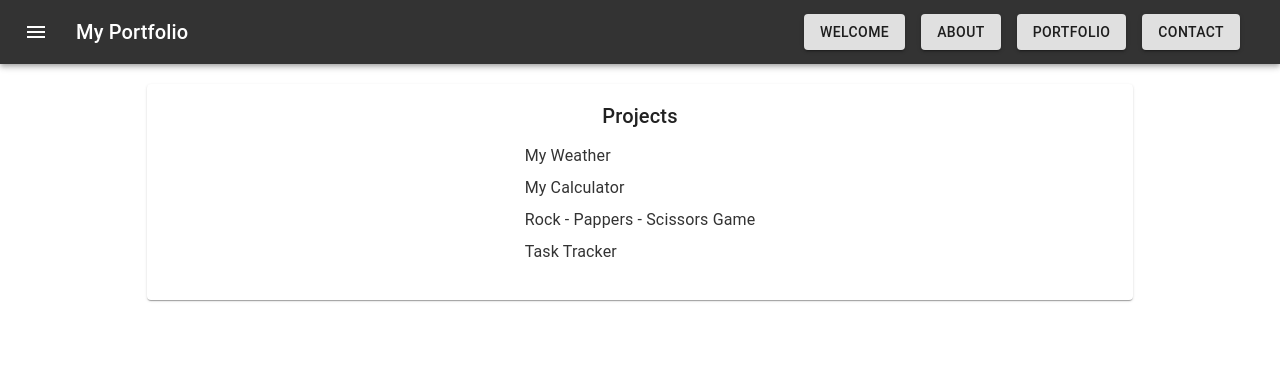
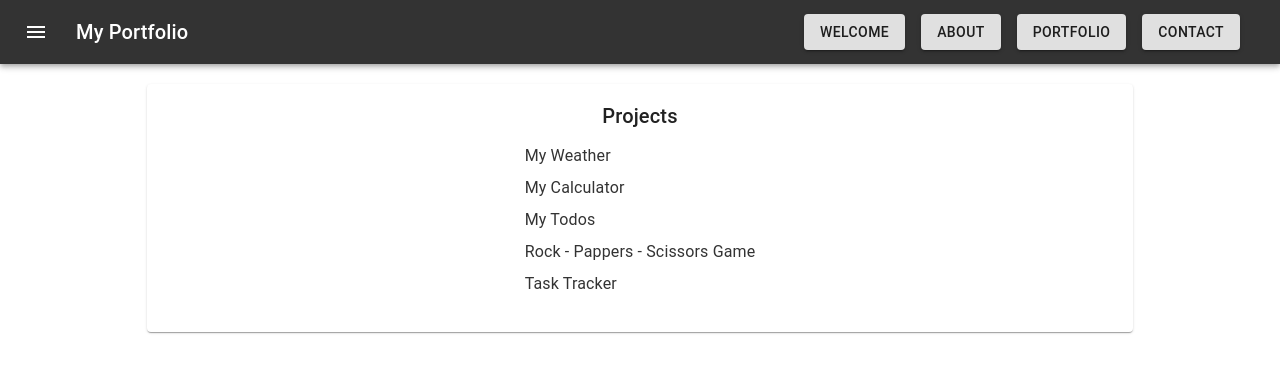
Before and after one commit to jlameiro87/portfolio, a React (Create React App) app: page /portfolio in a window 1280 px wide. Shown: the top 372 px of the page. Built offline with nearby package versions, Linux system fonts and the light colour scheme.

Commit message:
Update projects

```diff
--- a/src/components/Portfolio.js
+++ b/src/components/Portfolio.js
@@ -31,11 +31,16 @@ const Portfolio = () => {
     },
     {
       id: 3,
+      text: 'My Todos',
+      url: 'https://jlameiro-todo.netlify.app/'
+    },
+    {
+      id: 4,
       text: 'Rock - Pappers - Scissors Game',
       url: 'https://pedantic-neumann-171bbe.netlify.app/'
     },
     {
-      id: 4,
+      id: 5,
       text: 'Task Tracker',
       url: 'https://focused-johnson-53f5f6.netlify.app/'
     }
```
